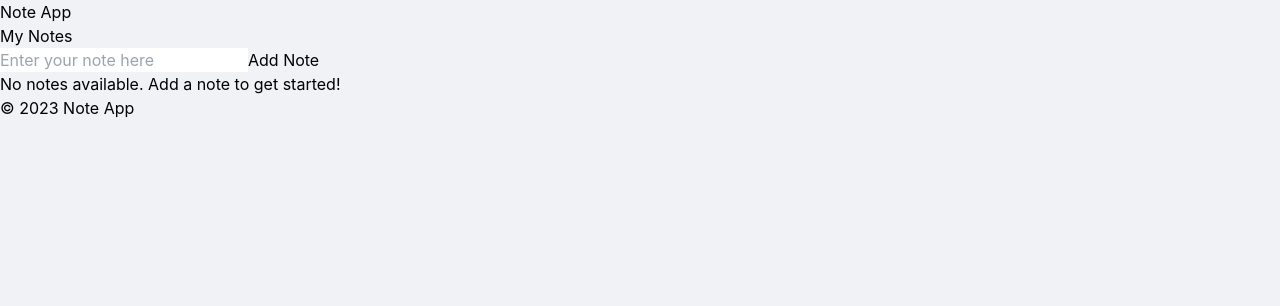
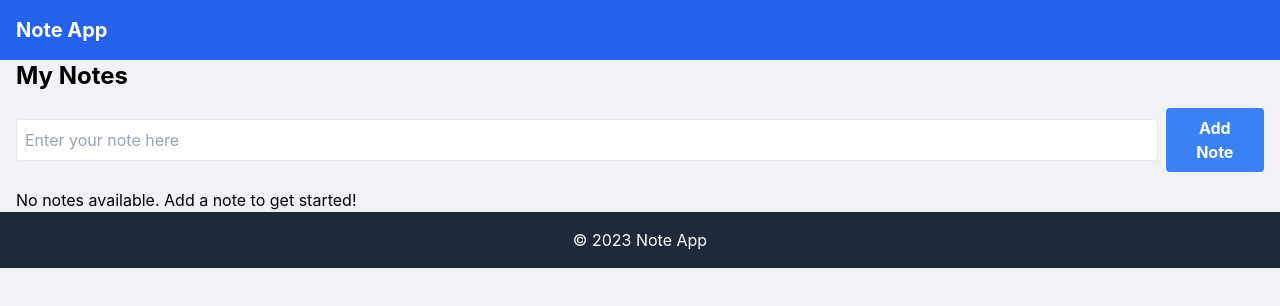
Before and after one commit to AmrElDessouki22/vb123mvp, a Next.js app: page / in a window 1280 px wide. Shown: the top 306 px of the page. Built offline with nearby package versions, Linux system fonts and the light colour scheme.

Commit message:
Add tailwind.config.ts

```diff
--- /dev/null
+++ b/tailwind.config.ts
@@ -0,0 +1,11 @@
+module.exports = {
+  purge: ['./src/**/*.{js,ts,jsx,tsx}', './public/index.html'],
+  darkMode: false, // or 'media' or 'class'
+  theme: {
+    extend: {},
+  },
+  variants: {
+    extend: {},
+  },
+  plugins: [],
+};
```
